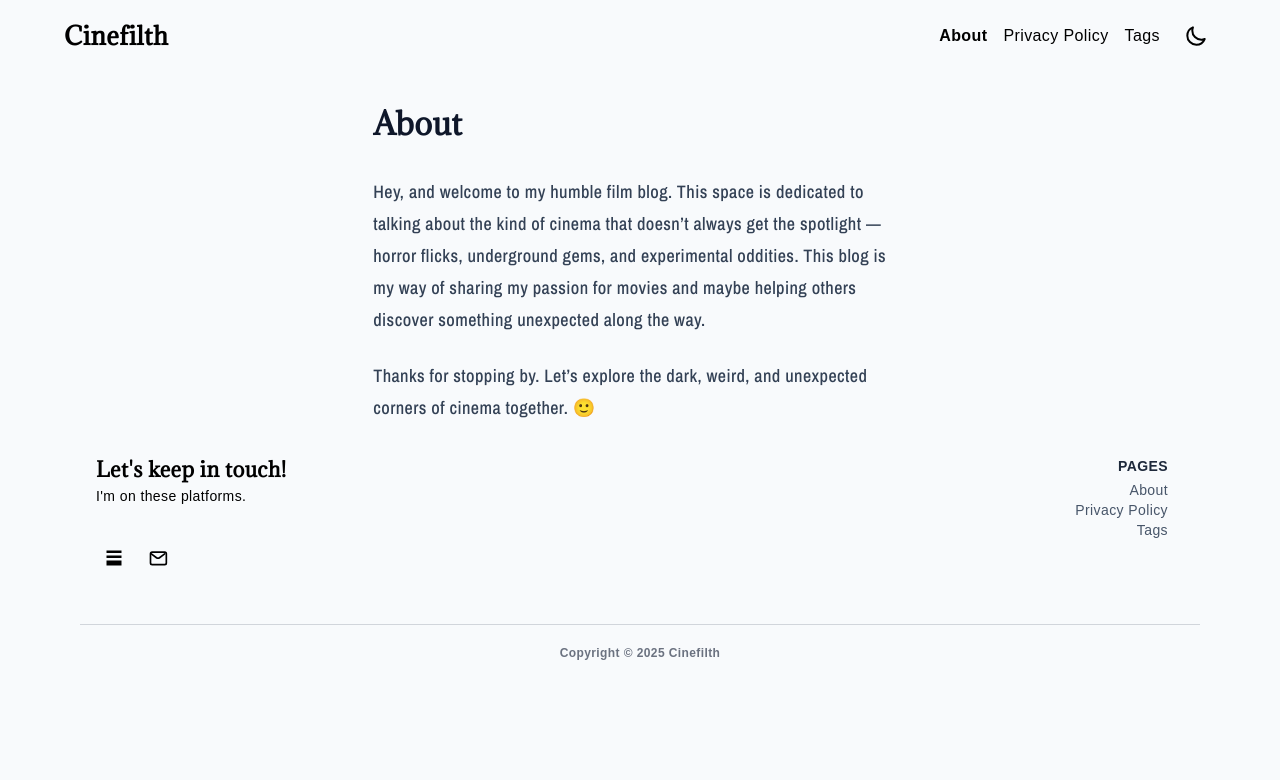
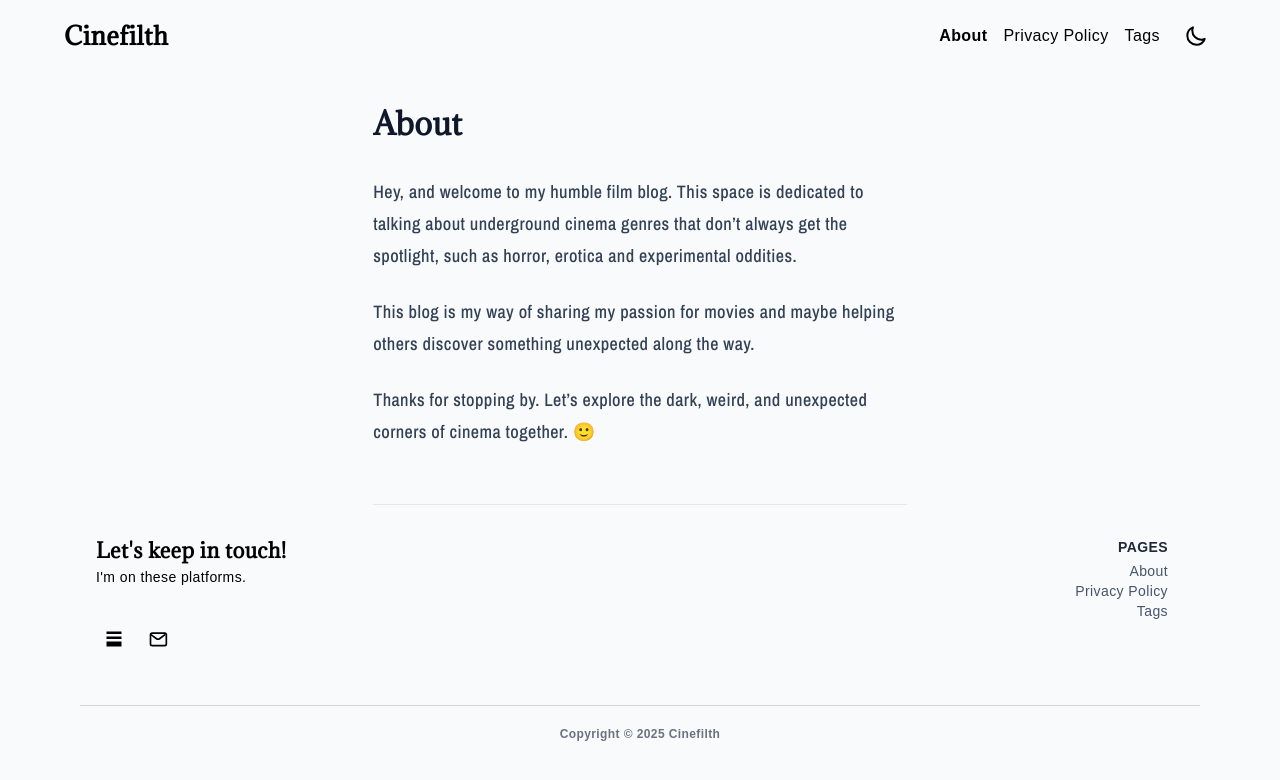
Before and after one commit to KanbeiKuroda/q7m_s9xv4kz8r2b1t6_dwpf0hlj, a Jekyll site: the page built from about.md, in a window 1280 px wide. Shown: the top 780 px of the page. Built offline with Jekyll 4.4.1, drawn with Linux system fonts in a browser that asks for light colours.

Commit message:
Update about.md

```diff
--- a/about.md
+++ b/about.md
@@ -4,6 +4,11 @@ layout: page
 ---
 ## About
 
-Hey, and welcome to my humble film blog. This space is dedicated to talking about the kind of cinema that doesn’t always get the spotlight — horror flicks, underground gems, and experimental oddities. This blog is my way of sharing my passion for movies and maybe helping others discover something unexpected along the way.
+Hey, and welcome to my humble film blog.
+This space is dedicated to talking about underground cinema genres that don't always get the spotlight, such as horror, erotica and experimental oddities.
+
+This blog is my way of sharing my passion for movies and maybe helping others discover something unexpected along the way.
 
 Thanks for stopping by. Let’s explore the dark, weird, and unexpected corners of cinema together. 🙂
+
+---
```
